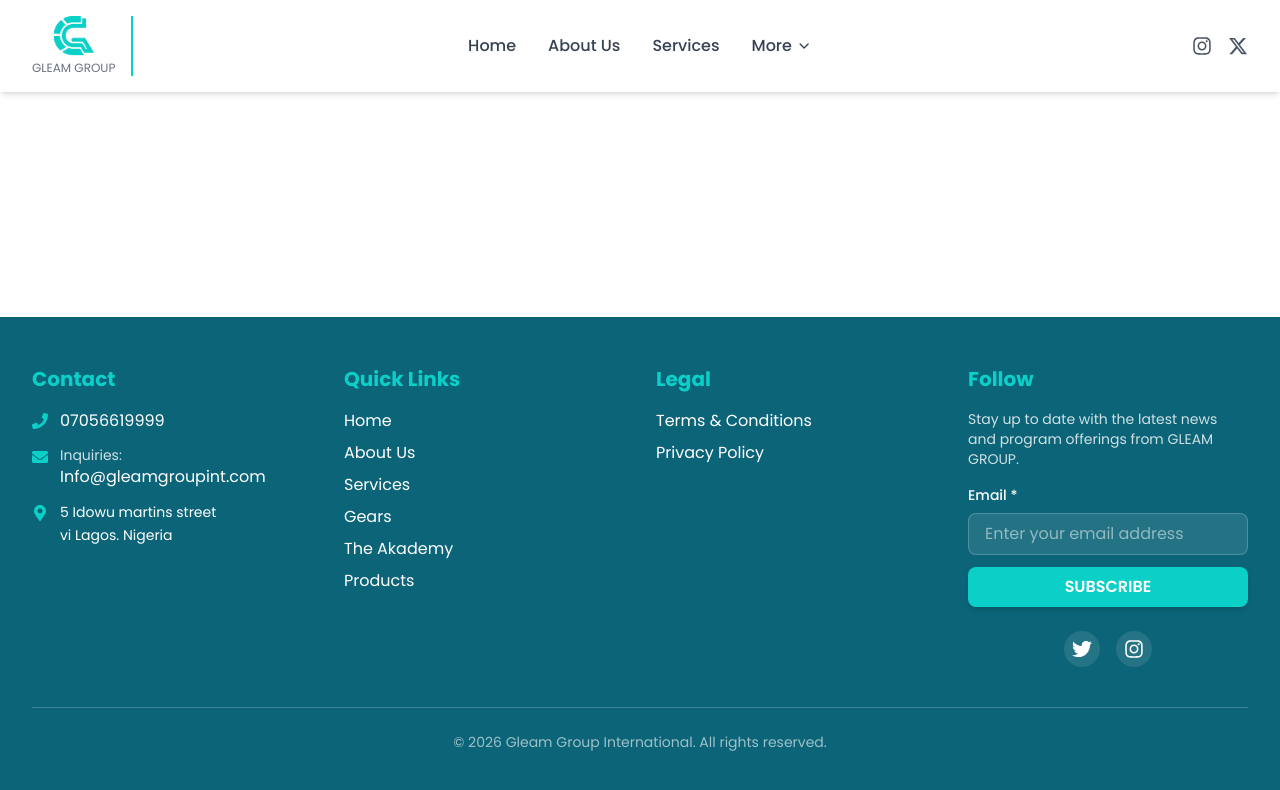
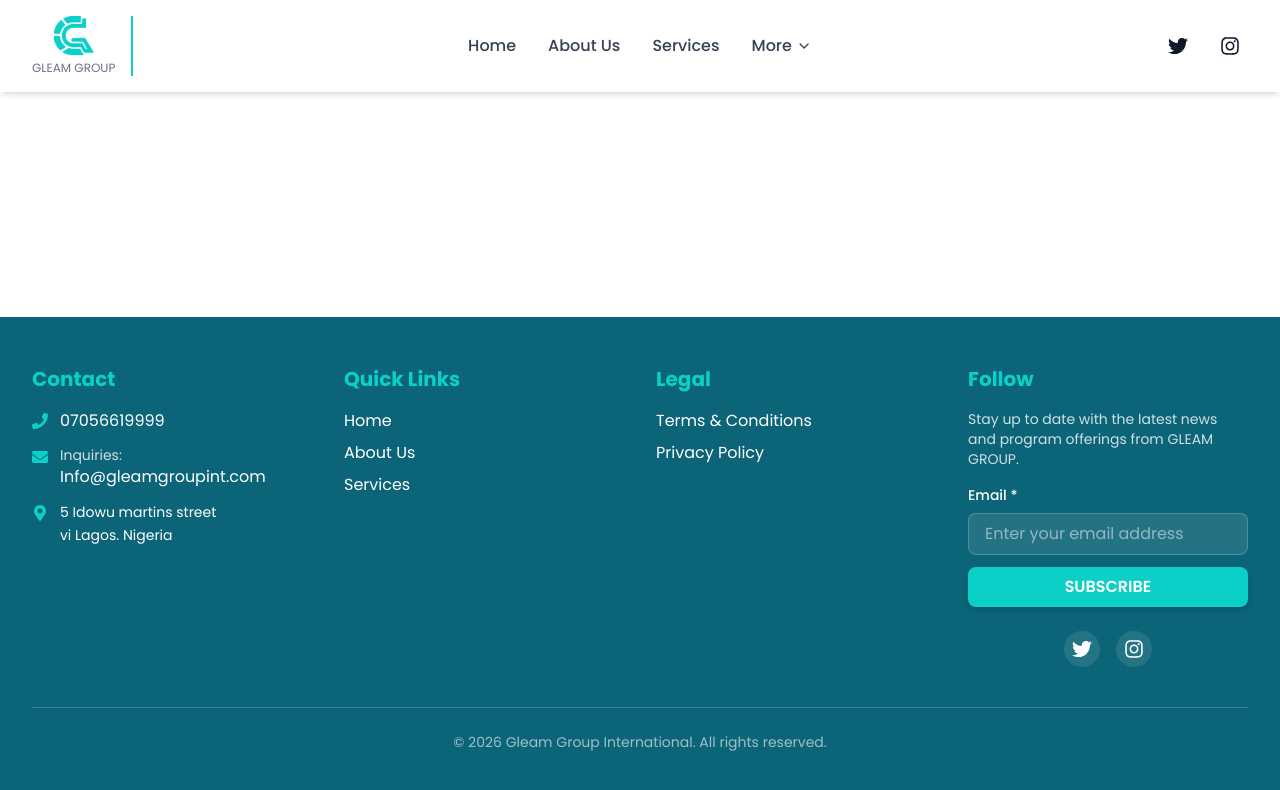
Before and after one commit to olamideDev-99-bit/GLEAM-GROUP-INTL, a React (Vite) app: page /category in a window 1280 px wide. Shown: the top 790 px of the page. Built offline with nearby package versions, Linux system fonts and the light colour scheme.

Commit message:
feat: implement header, footer, and about page components

```diff
--- a/src/components/Footer.jsx
+++ b/src/components/Footer.jsx
@@ -6,14 +6,11 @@ const Footer = () => {
         { name: 'Home', path: '/' },
         { name: 'About Us', path: '/about' },
         { name: 'Services', path: '/services' },
-        { name: 'Gears', path: '/gears' },
-        { name: 'The Akademy', path: '/akademy' },
-        { name: 'Products', path: '/products' },
     ];
 
     const legalLinks = [
-        { name: 'Terms & Conditions', path: '/terms' },
-        { name: 'Privacy Policy', path: '/privacy' },
+        { name: 'Terms & Conditions', path: '#' },
+        { name: 'Privacy Policy', path: '#' },
     ];
 
     return (
@@ -110,15 +107,6 @@ const Footer = () => {
 
                         {/* Social Icons */}
                         <div className="flex justify-center space-x-4 mt-6">
-                            {/* <a
-                                href="https://linkedin.com/company/yourcompany"
-                                target="_blank"
-                                rel="noopener noreferrer"
-                                className="bg-white/10 p-2 rounded-full hover:bg-[#0BD0C7] transition-all duration-300 hover:scale-110"
-                                aria-label="LinkedIn"
-                            >
-                                <FaLinkedin className="w-5 h-5" />
-                            </a> */}
                             <a
                                 href="https://x.com/Gleamgroupint"
                                 target="_blank"
--- a/src/components/Header.jsx
+++ b/src/components/Header.jsx
@@ -1,7 +1,7 @@
 import { useState, useEffect } from 'react';
 import { Link, NavLink, useLocation } from 'react-router-dom';
 import { Menu, X, ChevronDown } from 'lucide-react';
-import { FaInstagram } from 'react-icons/fa';
+import { FaInstagram, FaTwitter } from 'react-icons/fa';
 import { FaXTwitter } from 'react-icons/fa6';
 
 const Header = () => {
@@ -110,22 +110,22 @@ const Header = () => {
                     <div className="hidden lg:flex items-center space-x-4">
                         {/* Social Media Icons */}
                         <a
-                            href="https://instagram.com/yourusername"
+                            href="https://x.com/Gleamgroupint"
                             target="_blank"
                             rel="noopener noreferrer"
-                            className="text-gray-600 hover:text-[#0BD0C7] transition-all duration-300 hover:scale-110"
+                            className="bg-white/10 p-2 rounded-full hover:bg-[#0BD0C7] transition-all duration-300 hover:scale-110"
+                            aria-label="Twitter"
+                        >
+                            <FaTwitter className="w-5 h-5" />
+                        </a>
+                        <a
+                            href="https://www.instagram.com/gleam_groupint?igsh=OG5oY2FmNTRnMnhx&utm_source=qr"
+                            target="_blank"
+                            rel="noopener noreferrer"
+                            className="bg-white/10 p-2 rounded-full hover:bg-[#0BD0C7] transition-all duration-300 hover:scale-110"
                             aria-label="Instagram"
                         >
                             <FaInstagram className="w-5 h-5" />
-                        </a>
-                        <a
-                            href="https://x.com/yourusername"
-                            target="_blank"
-                            rel="noopener noreferrer"
-                            className="text-gray-600 hover:text-[#0BD0C7] transition-all duration-300 hover:scale-110"
-                            aria-label="X (Twitter)"
-                        >
-                            <FaXTwitter className="w-5 h-5" />
                         </a>
                     </div>
 
@@ -193,22 +193,22 @@ const Header = () => {
                         <div className="px-4 pt-6 pb-4">
                             <div className="flex justify-center space-x-8">
                                 <a
-                                    href="https://instagram.com/yourusername"
+                                    href="https://x.com/Gleamgroupint"
                                     target="_blank"
                                     rel="noopener noreferrer"
-                                    className="text-gray-600 hover:text-[#0BD0C7] transition-all duration-300 hover:scale-110"
+                                    className="bg-white/10 p-2 rounded-full hover:bg-[#0BD0C7] transition-all duration-300 hover:scale-110"
+                                    aria-label="Twitter"
+                                >
+                                    <FaTwitter className="w-5 h-5" />
+                                </a>
+                                <a
+                                    href="https://www.instagram.com/gleam_groupint?igsh=OG5oY2FmNTRnMnhx&utm_source=qr"
+                                    target="_blank"
+                                    rel="noopener noreferrer"
+                                    className="bg-white/10 p-2 rounded-full hover:bg-[#0BD0C7] transition-all duration-300 hover:scale-110"
                                     aria-label="Instagram"
                                 >
-                                    <FaInstagram className="w-7 h-7" />
-                                </a>
-                                <a
-                                    href="https://x.com/yourusername"
-                                    target="_blank"
-                                    rel="noopener noreferrer"
-                                    className="text-gray-600 hover:text-[#0BD0C7] transition-all duration-300 hover:scale-110"
-                                    aria-label="X (Twitter)"
-                                >
-                                    <FaXTwitter className="w-7 h-7" />
+                                    <FaInstagram className="w-5 h-5" />
                                 </a>
                             </div>
                         </div>
--- a/src/pages/About.jsx
+++ b/src/pages/About.jsx
@@ -309,9 +309,6 @@ const About = () => {
                                     <a href={selectedMember.linkedin} target="_blank" rel="noopener noreferrer" className="text-gray-400 hover:text-[#0BD0C7] transition-colors">
                                         <FaLinkedin className="w-6 h-6" />
                                     </a>
-                                    <a href={selectedMember.twitter} target="_blank" rel="noopener noreferrer" className="text-gray-400 hover:text-[#0BD0C7] transition-colors">
-                                        <FaTwitter className="w-6 h-6" />
-                                    </a>
                                     <a href={selectedMember.email} className="text-gray-400 hover:text-[#0BD0C7] transition-colors">
                                         <FaEnvelope className="w-6 h-6" />
                                     </a>
```
